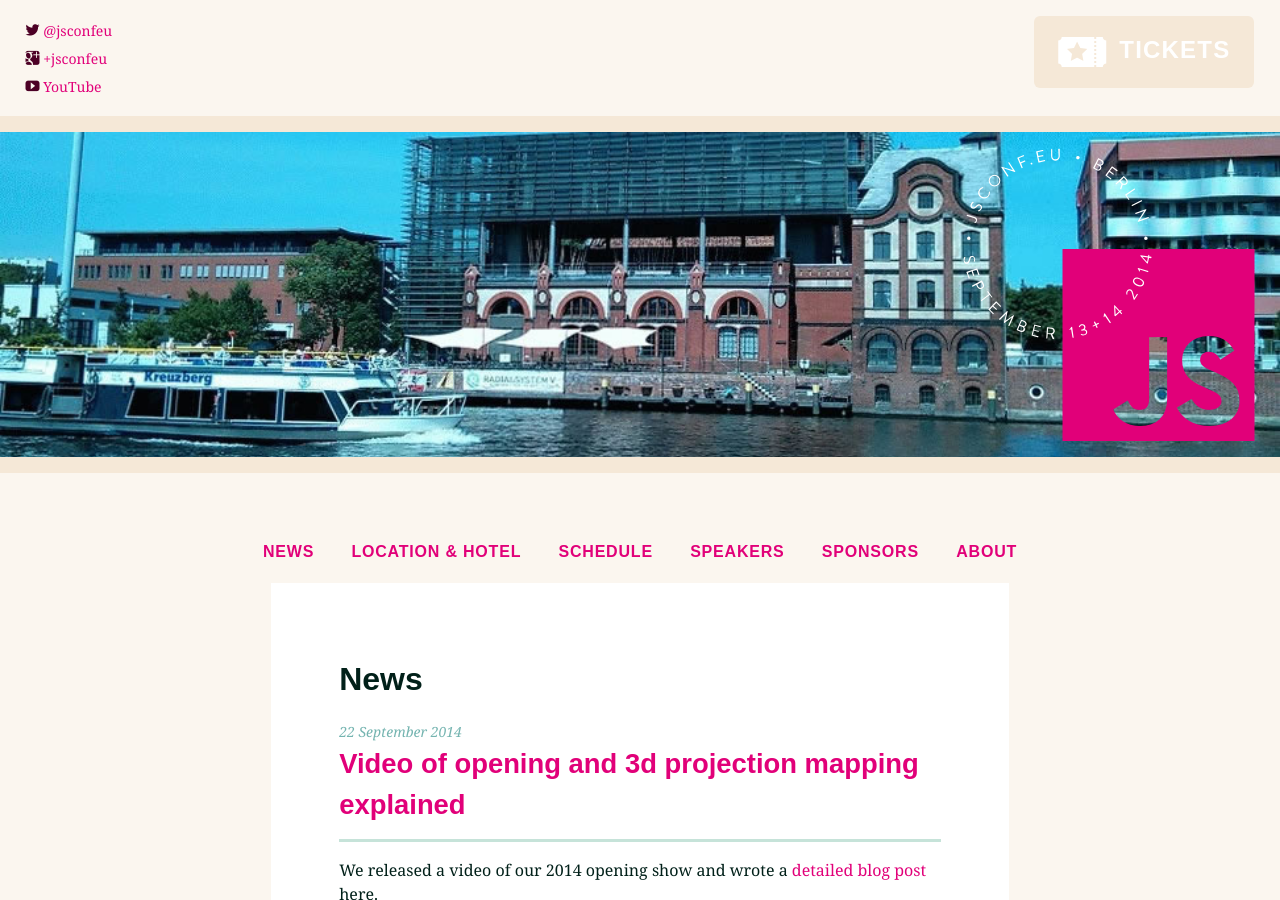
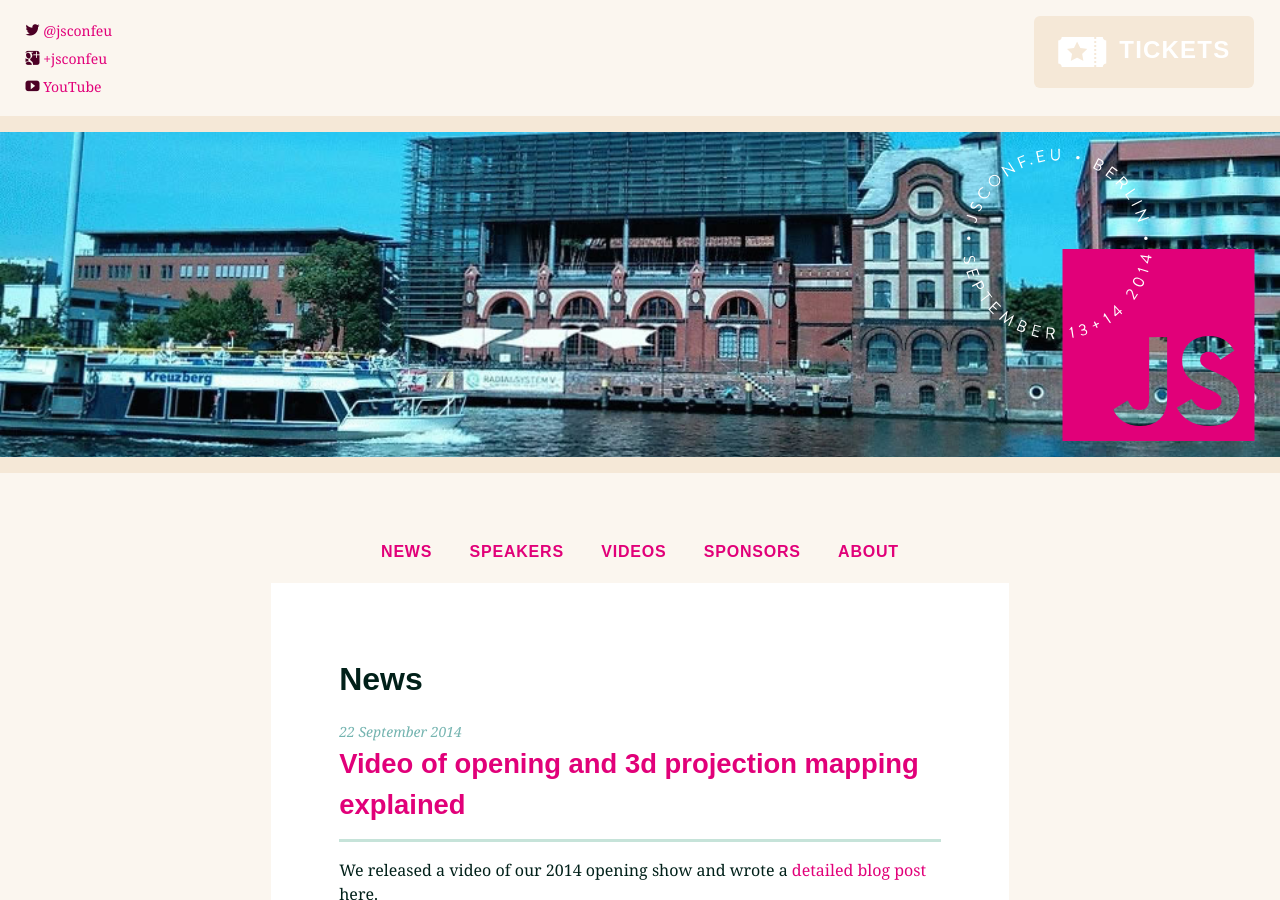
Before and after one commit to jsconf/2014.jsconf.eu, a Jekyll site: the page built from index.html, in a window 1280 px wide and 900 px high. Built offline with Jekyll 4.4.1, drawn with Linux system fonts in a browser that asks for light colours; nearby versions of some CDN libraries; comment, search, counter and statistics services are not loaded.

Commit message:
Link to videos

```diff
--- a/_layouts/default.html
+++ b/_layouts/default.html
@@ -115,18 +115,18 @@
             <li>
               <a href="/news.html">News</a>
             </li>
-            <li>
+            <!-- <li>
               <a href="/location/">Location &amp; Hotel</a>
-            </li>
-            <li>
+            </li> -->
+            <!-- <li>
               <a href="/schedule/">Schedule</a>
-            </li>
+            </li> -->
             <li>
               <a href="/speakers/">Speakers</a>
             </li>
-            <!-- <li>
-              <a href="/call-for-speakers/">Call for Speakers</a>
-            </li> -->
+            <li>
+              <a href="/videos/">Videos</a>
+            </li>
             <li>
               <a href="/sponsors/">Sponsors</a>
             </li>
```
